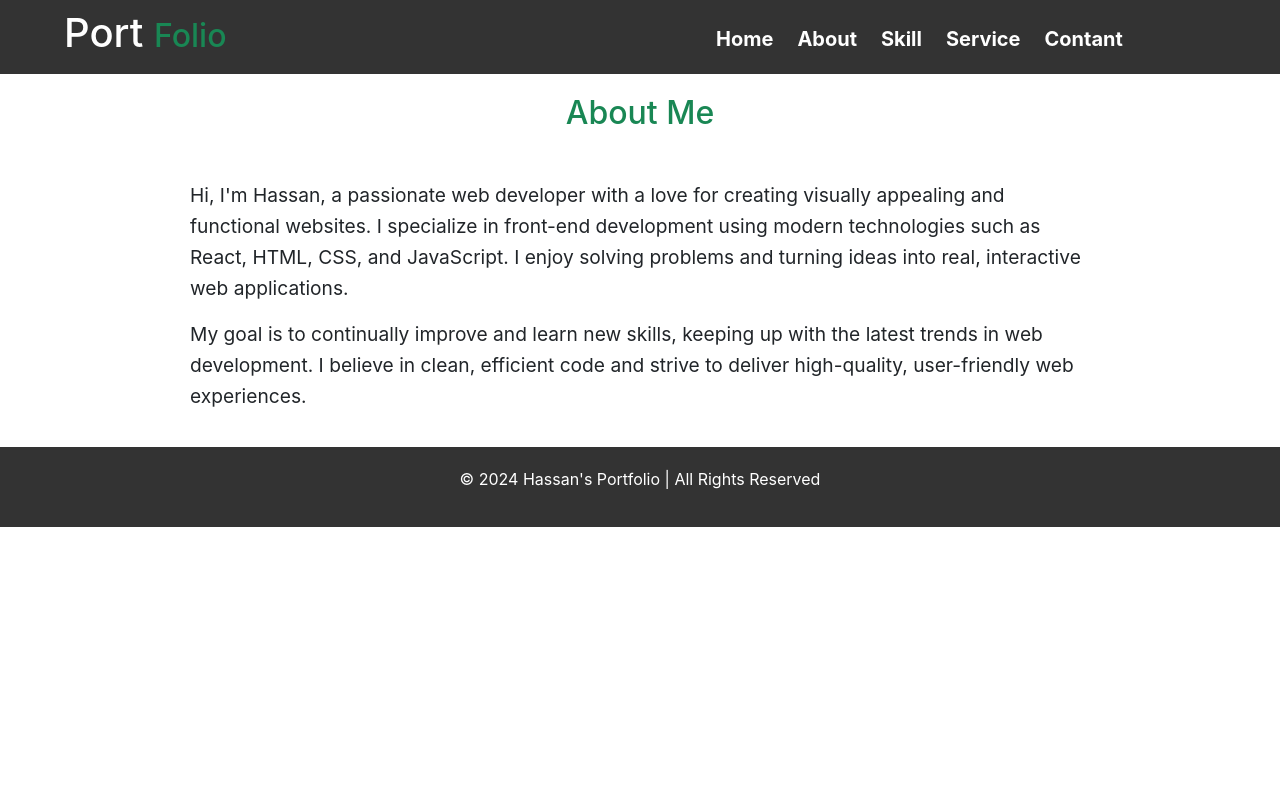
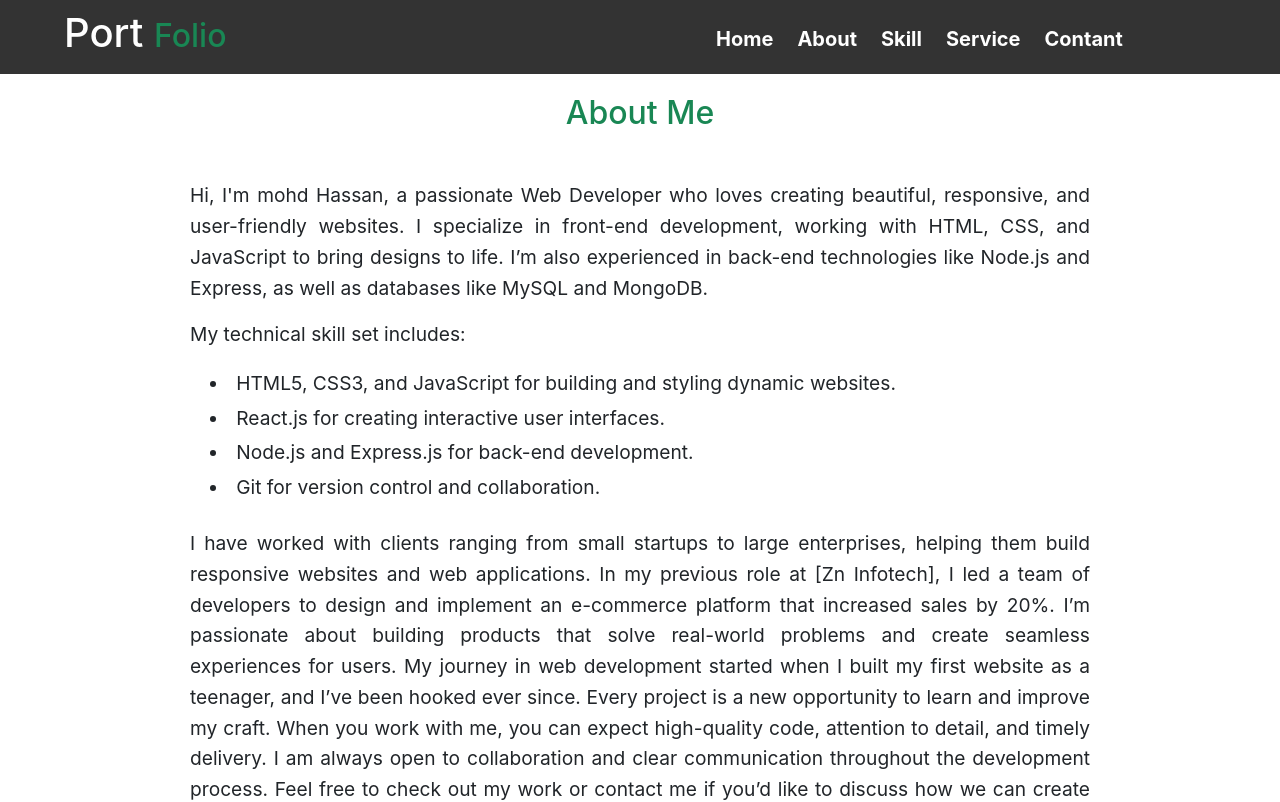
Before and after one commit to MohdHassan0912/Portfolio, a React (Create React App) app: page /about in a window 1280 px wide. Shown: the top 802 px of the page. Built offline with nearby package versions, Linux system fonts and the light colour scheme.

Commit message:
some changes

```diff
--- a/src/about.js
+++ b/src/about.js
@@ -33,15 +33,41 @@ const About = () => {
       <div className="d2">
         <div className="txt">
           <p className="p1">
-      Hi, I'm Hassan, a passionate web developer with a love for creating visually appealing and functional websites. I specialize in front-end development using modern technologies such as React, HTML, CSS, and JavaScript. I enjoy solving problems and turning ideas into real, interactive web applications.
+            Hi, I'm mohd Hassan, a passionate Web Developer who loves creating
+            beautiful, responsive, and user-friendly websites. I specialize in
+            front-end development, working with HTML, CSS, and JavaScript to
+            bring designs to life. I’m also experienced in back-end technologies
+            like Node.js and Express, as well as databases like MySQL and
+            MongoDB.
           </p>
+          <p className="p1 ">My technical skill set includes:</p>
 
+          <li>
+            HTML5, CSS3, and JavaScript for building and styling dynamic
+            websites.
+          </li>
+          <li>React.js for creating interactive user interfaces.</li>
+          <li>Node.js and Express.js for back-end development.</li>
+          <li>Git for version control and collaboration.</li>
+          <br />
           <p className="p1">
-      My goal is to continually improve and learn new skills, keeping up with the latest trends in web development. I believe in clean, efficient code and strive to deliver high-quality, user-friendly web experiences.
+            I have worked with clients ranging from small startups to large
+            enterprises, helping them build responsive websites and web
+            applications. In my previous role at [Zn Infotech], I led a team of
+            developers to design and implement an e-commerce platform that
+            increased sales by 20%. I’m passionate about building products that
+            solve real-world problems and create seamless experiences for users.
+            My journey in web development started when I built my first website
+            as a teenager, and I’ve been hooked ever since. Every project is a
+            new opportunity to learn and improve my craft. When you work with
+            me, you can expect high-quality code, attention to detail, and
+            timely delivery. I am always open to collaboration and clear
+            communication throughout the development process. Feel free to check
+            out my work or contact me if you’d like to discuss how we can create
+            something amazing together!
           </p>
         </div>
       </div>
-
 
       <footer>
         <div className="container">
--- a/src/project.css
+++ b/src/project.css
@@ -381,7 +381,8 @@ footer p {
     font-size: 100px;
 }
 .c4 p{
-    font-size: 40px;
+    font-size: 18px;
+    text-align: justify;
 }
 .c4 i{
     font-size: 40px;
@@ -477,6 +478,7 @@ footer p {
   .p1 {
     font-size: 1.2rem;
     line-height: 1.6;
+    text-align: justify;
   }
 
   /* Header Styling */
@@ -629,13 +631,14 @@ footer p {
     background-color: #fff;
     padding: 30px;
     box-shadow: 0 4px 8px rgba(0, 0, 0, 0.1);
-    width: 100%;
-    max-width: 500px;
+    /* min-width: 100%; */
+    /* max-width: 500px; */
+    width: 500px;
     border-radius: 8px;
     position: absolute;
     top: 50% ;
     left:50%;
-    transform: translate(-35%,-40%);
+    transform: translate(-50%,-40%);
 }
 
 /* Form Heading */
@@ -692,6 +695,7 @@ input:focus, textarea:focus {
 @media (max-width: 768px) {
     .contact-container {
         padding: 20px;
+        width: 90%;
     }
 
     .submit-btn {
--- a/src/project.js
+++ b/src/project.js
@@ -18,7 +18,9 @@ const Project = () => {
               Hey I'm <span className="text-success">Hassan</span>
               <br /> I'm a <span className="text-success">Web Developer</span>
             </h1>
-            <p className="h5">I am a Web Developer</p>
+            <p>
+       I specialize in front-end development using modern technologies such as React, HTML, CSS, and JavaScript. I enjoy solving problems and turning ideas into real, interactive web applications.
+            </p>
             <br />
             <a href="https://wa.me/+917991948390">
               <i className="fa-brands  fa-whatsapp "></i>
```
Lines whose indentation alone changed are shown as unchanged.
